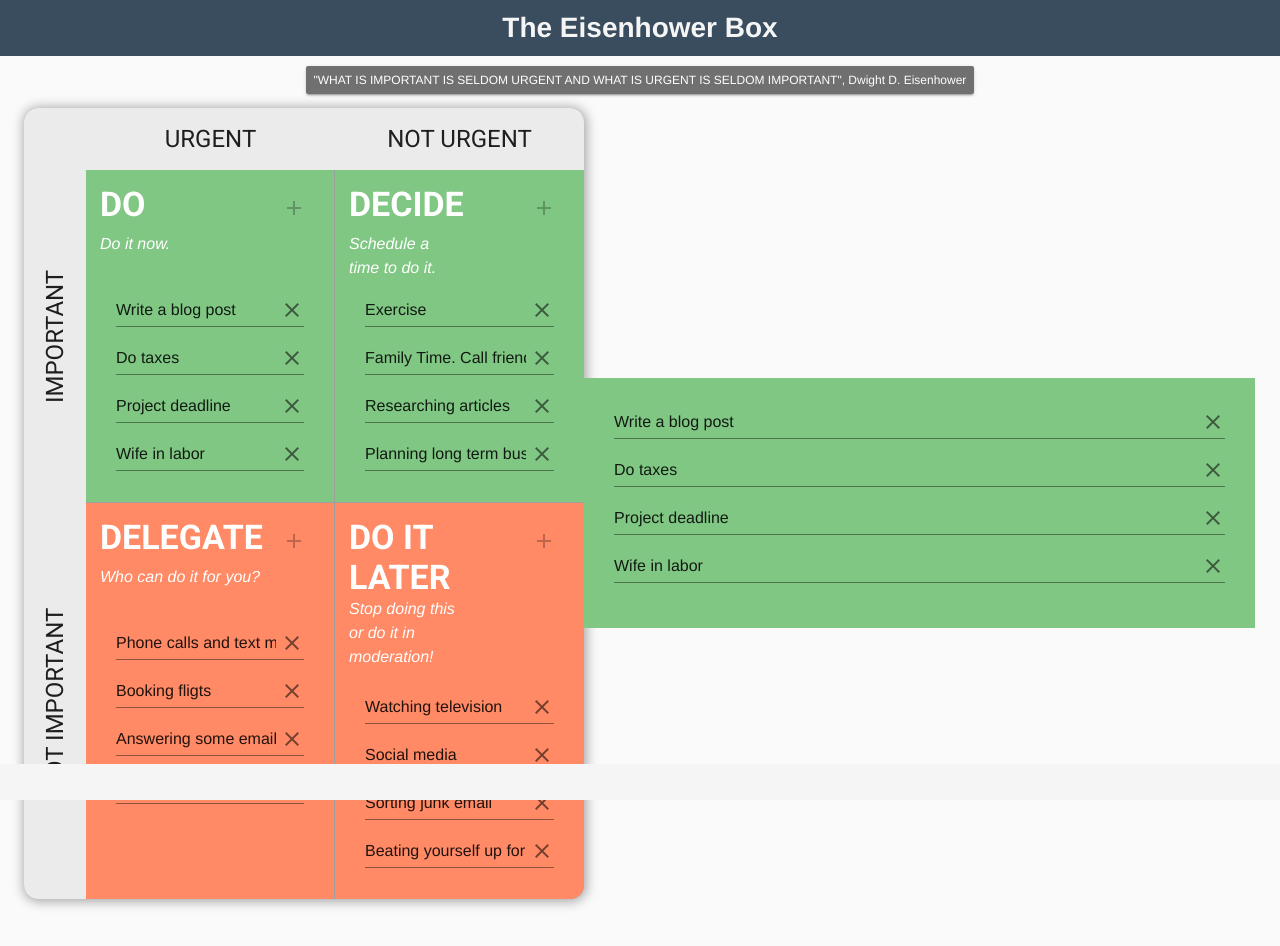
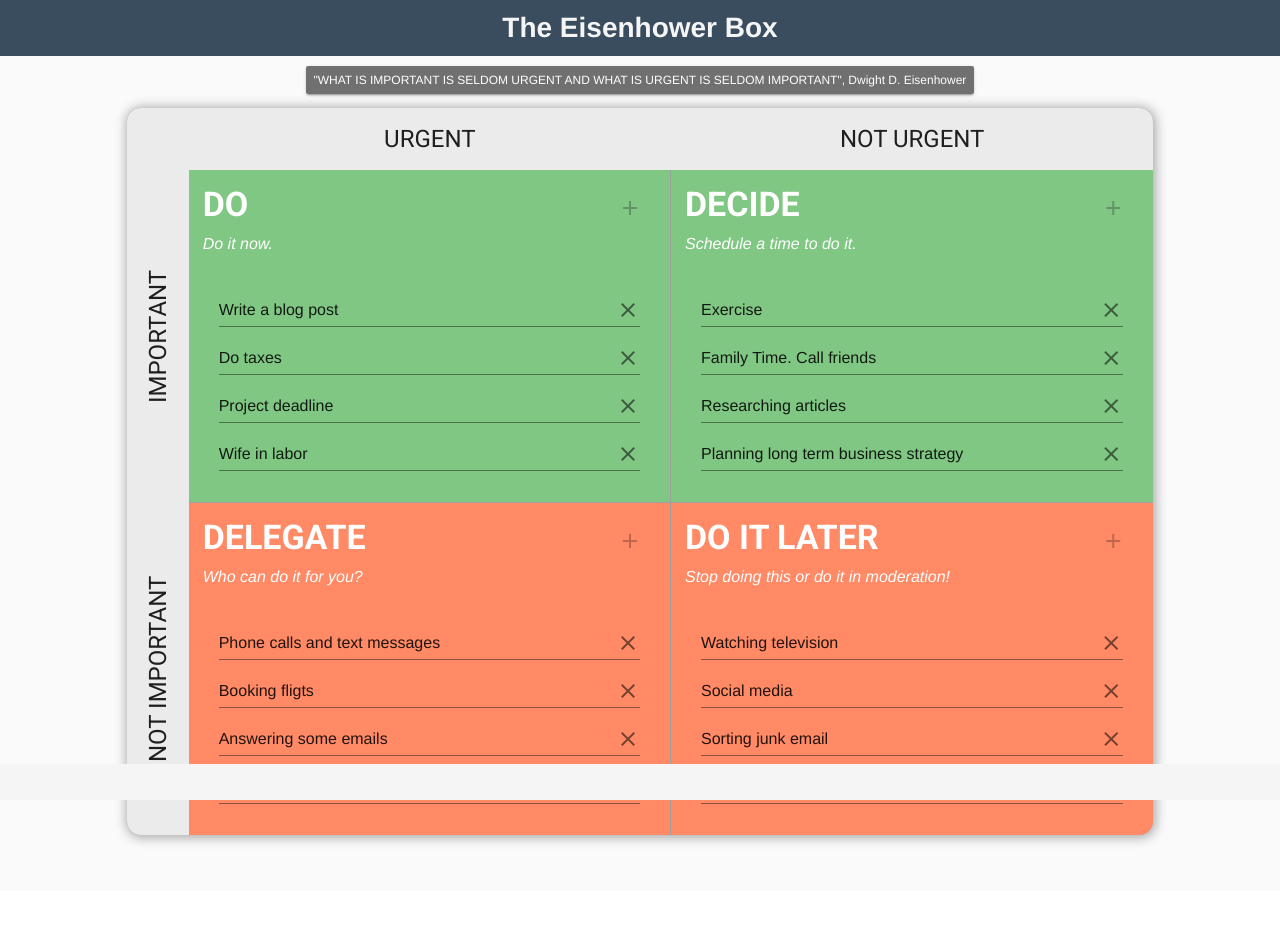
Before and after one commit to kubarium/eisenhower-box, a Vue app: page / in a window 1280 px wide. Shown: the top 946 px of the page. After the commit the page ends 891 px from the top, so only its background shows below. Built offline with nearby package versions, Linux system fonts and the light colour scheme.

Commit message:
implements responsive layout and deploys on github pages

```diff
--- a/package.json
+++ b/package.json
@@ -5,9 +5,11 @@
   "scripts": {
     "serve": "vue-cli-service serve",
     "build": "vue-cli-service build",
-    "lint": "vue-cli-service lint"
+    "lint": "vue-cli-service lint",
+    "deploy": "vue-cli-service build && gh-pages -d dist"
   },
   "dependencies": {
+    "gh-pages": "^2.0.1",
     "vue": "^2.5.17",
     "vuetify": "^1.3.9",
     "vuex": "^3.0.1"
--- a/src/App.vue
+++ b/src/App.vue
@@ -13,8 +13,7 @@
     </v-tooltip>
     <v-content>
       <v-container fluid>
-        <eisenhower-box msg="Welcome to Your Vue.js App" />
-
+        <eisenhower-box />
       </v-container>
     </v-content>
     <v-footer app></v-footer>
--- /dev/null
+++ b/src/components/Box.vue
@@ -0,0 +1,18 @@
+<template>
+  <div>
+    <section-header :section="section" />
+    <items :section="section" />
+  </div>
+</template>
+
+<script>
+// class="item green lighten-2"
+import Items from "./Items.vue"
+import SectionHeader from "./SectionHeader.vue"
+export default {
+    name:"Box",
+    props:["section"],
+  components:{Items,SectionHeader}
+
+}
+</script>
--- a/src/components/ButtonAddItem.vue
+++ b/src/components/ButtonAddItem.vue
@@ -1,7 +1,19 @@
 <template>
-    <v-btn icon :disabled="$store.state.section[section].length==4" @click="$store.dispatch('interactWithItem',{intention:'addItem',section})">
-        <v-icon>add</v-icon>
+
+  <v-tooltip left>
+    <v-btn
+      slot="activator"
+      icon
+      class="button-add"
+      :disabled="$store.state.section[section].length==4"
+      @click="$store.dispatch('interactWithItem',{intention:'addItem',section})"
+    >
+      <v-icon>add</v-icon>
     </v-btn>
+    <span v-if="$store.state.section[section].length==4">Let's not turn this into a wish list, shall we?</span>
+    <span v-else>Keep adding what's relevant</span>
+  </v-tooltip>
+
 </template>
 
 <script>
@@ -11,5 +23,9 @@ props:["section"]
 }
 </script>
 
-<style>
+<style lang="scss" scoped>
+.button-add{
+    margin-left: 0;
+}
+
 </style>
--- a/src/components/EisenhowerBox.vue
+++ b/src/components/EisenhowerBox.vue
@@ -1,62 +1,96 @@
 <template>
-  <v-layout align-center justify-center row fill-height>
+  <v-layout
+    align-center
+    justify-center
+    row
+    fill-height
+  >
 
-    <v-flex md12 lg10 xl8 hidden-xs-only>
-      <div class="box">
+    <v-flex
+      md12
+      lg10
+      xl8
+      hidden-xs-only
+    >
+      <div class="square">
         <span class="headline "></span>
         <span class="headline text-uppercase ">Urgent</span>
         <span class="headline text-uppercase ">Not Urgent</span>
         <span class="headline text-uppercase  importance">Important</span>
 
-        <div class="item green lighten-2">
-          <section-header section="do" />
-          <items section="do" />
-        </div>
+        <box
+          class="item green lighten-2"
+          section="do"
+        />
 
-        <div class="item green lighten-2">
-          <section-header section="decide" />
-          <items section="decide" />
-        </div>
+        <box
+          class="item green lighten-2"
+          section="decide"
+        />
 
         <span class="headline text-uppercase  importance">Not Important</span>
 
-        <div class="item deep-orange lighten-2">
-          <section-header section="delegate" />
-          <items section="delegate" />
-        </div>
+        <box
+          class="item deep-orange lighten-2"
+          section="delegate"
+        />
 
-        <div class="item deep-orange lighten-2">
-          <section-header section="later" />
-          <items section="later" />
-        </div>
+        <box
+          class="item deep-orange lighten-2"
+          section="later"
+        />
 
       </div>
     </v-flex>
-    <v-flex xs12>
-      <div class="item green lighten-2">
-        <items section="do" />
+    <v-flex
+      xs12
+      hidden-sm-and-up
+    >
+      <div class="column">
+
+        <div class="title text-uppercase ">Important & Urgent</div>
+        <box
+          class="item green lighten-2"
+          section="do"
+        />
+
+        <div class="title text-uppercase ">Important But Not Urgent</div>
+        <box
+          class="item green lighten-2"
+          section="decide"
+        />
+
+        <div class="title text-uppercase ">Not Important But Urgent</div>
+        <box
+          class="item deep-orange lighten-2"
+          section="delegate"
+        />
+
+        <div class="title text-uppercase ">Neither Important <br /> Nor Urgent</div>
+        <box
+          class="item deep-orange lighten-2"
+          section="later"
+        />
       </div>
     </v-flex>
   </v-layout>
 </template>
 
 <script>
-import Items from "./Items.vue"
-import SectionHeader from "./SectionHeader.vue"
+import Box from "./Box.vue"
 export default {
   name: 'EisenhowerBox',
   props: {
   },
   created(){
 this.$store.commit("loadStorage")
-  },
-  components:{Items,SectionHeader}
+  },components:{Box}
 }
 </script>
 
 <!-- Add "scoped" attribute to limit CSS to this component only -->
 <style scoped lang="scss">
-.box {
+.square {
   border-radius: 1rem;
   overflow: hidden;
   background: rgba(159, 159, 159, 210);
@@ -64,11 +98,20 @@ this.$store.commit("loadStorage")
   display: grid;
   grid-template-columns: auto 1fr 1fr;
 }
-.headline {
+.column{
+  border-radius: 1rem;
+  overflow: hidden;
+}
+.column .item:not(:last-of-type){
+  margin-bottom: 15px;
+}
+.headline, .title {
   background: #ebebeb;
   padding: 15px;
 }
-
+.column .title1{
+  line-height: 2 !important;
+}
 .importance {
   writing-mode: vertical-rl;
   text-align: center;
@@ -96,7 +139,4 @@ ul {
 a {
   color: #42b983;
 }
-div.items {
-  background-color: transparent;
-}
 </style>
--- a/src/components/Items.vue
+++ b/src/components/Items.vue
@@ -1,9 +1,19 @@
 <template>
-    <v-list class="items">
-        <v-list-tile v-for="(item,index) in $store.state.section[section]" :key="`${section}-${index}`">
-            <v-text-field :value="item" @input="editItem($event, index)" :ref="`${section}-${index}`" :placeholder="$store.state.placeholder[section]" @click:append="removeItem(index)" append-icon="close"></v-text-field>
-        </v-list-tile>
-    </v-list>
+  <v-list class="items">
+    <v-list-tile
+      v-for="(item,index) in $store.state.section[section]"
+      :key="`${section}-${index}`"
+    >
+      <v-text-field
+        :value="item"
+        @input="editItem($event, index)"
+        :ref="`${section}-${index}`"
+        :placeholder="$store.state.placeholder[section]"
+        @click:append="removeItem(index)"
+        append-icon="close"
+      ></v-text-field>
+    </v-list-tile>
+  </v-list>
 </template>
 
 <script>
@@ -29,5 +39,8 @@ export default {
     }
 }
 </script>
-<style lang="scss">
+<style lang="scss" scoped>
+div.items {
+  background-color: transparent;
+}
 </style>
--- a/src/components/SectionHeader.vue
+++ b/src/components/SectionHeader.vue
@@ -6,7 +6,11 @@
     <span class="subheading font-italic">
       {{$store.state.subheading[section]}}
     </span>
-        <button-add-item :section="section" />
+    <button-add-item
+      class="button-add-item"
+      :section="section"
+    />
+
   </header>
 </template>
 
@@ -15,17 +19,27 @@ import ButtonAddItem from "./ButtonAddItem.vue"
 export default {
 name:"SectionHeader",
 props:["section"],
+
 components:{ButtonAddItem}
 }
 </script>
 <style lang="scss" scoped>
 header {
   display: grid;
-  grid-auto-columns: 1fr 1fr;
+  grid-template-columns: auto 1fr;
   grid-template-rows: 1fr 1fr;
-  grid-auto-flow: column;
+  grid-template-areas:
+    "heading button-add-item"
+    "subheading subheading";
 }
-button {
+h2{
+    grid-area: heading;
+}
+.subheading{
+    grid-area: subheading;
+}
+.button-add-item{
+    grid-area: button-add-item;
   justify-self: end;
 }
 </style>
```
Also changed, not shown: 2 other files (tests, documents, lock files or other folders). Lines whose indentation alone changed are shown as unchanged.
